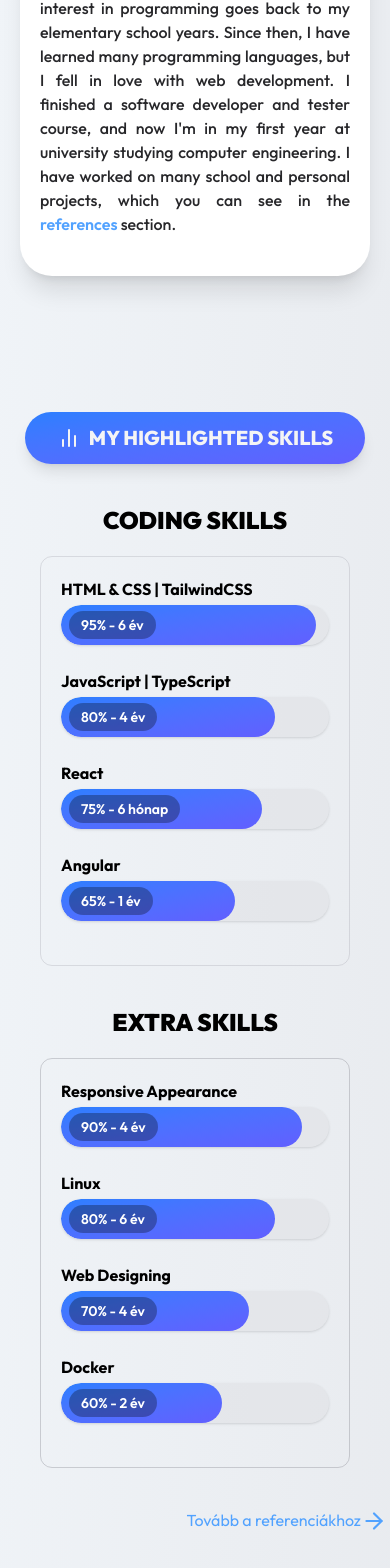
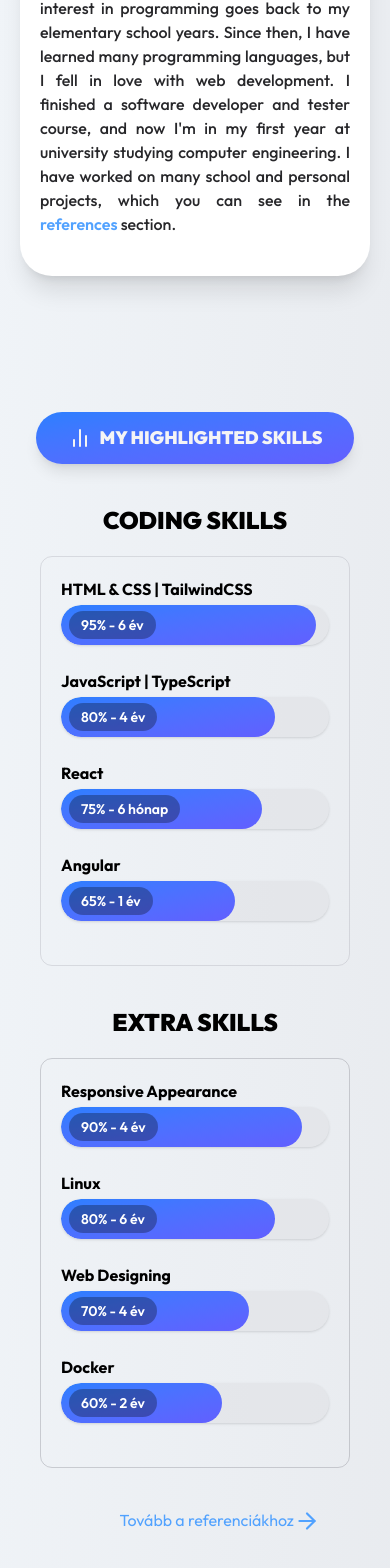
Before and after one commit to chencsi/chencsi.github.io, a React (Vite) app: page / in a window 390 px wide. Shown: the part 1323-2891 px from the top of the page. Built offline with nearby package versions, Linux system fonts and the light colour scheme.

Commit message:
small sizing fixes

```diff
--- a/src/components/Elements/PrimaryBadgeTitle.jsx
+++ b/src/components/Elements/PrimaryBadgeTitle.jsx
@@ -3,7 +3,7 @@ const PrimaryBadgeTitle = ({ title, icon: Icon }) => {
     <div className="flex flex-row gap-2 bg-gradient-to-br from-blue-500 to-indigo-500 text-zinc-100 rounded-full py-3 px-8 w-fit mx-auto shadow-lg items-center">
       <Icon size={24} />
       <h3
-        className={"font-extrabold text-xl sm:text-2xl md:text-3xl uppercase"}
+        className={"font-black text-lg sm:text-2xl md:text-3xl uppercase"}
       >
         {title}
       </h3>
--- a/src/components/Home/Skills.jsx
+++ b/src/components/Home/Skills.jsx
@@ -110,7 +110,7 @@ const HomeSkills = () => {
           </div>
         </div>
       </div>
-      <div className="max-w-sm sm:max-w-lg lg:max-w-[1000px] mx-auto flex flex-row justify-end">
+      <div className="max-w-[250px] sm:max-w-lg lg:max-w-[1000px] mx-auto flex flex-row justify-end">
         <Link
           to="/references"
           onClick={scrollToTop}
```
